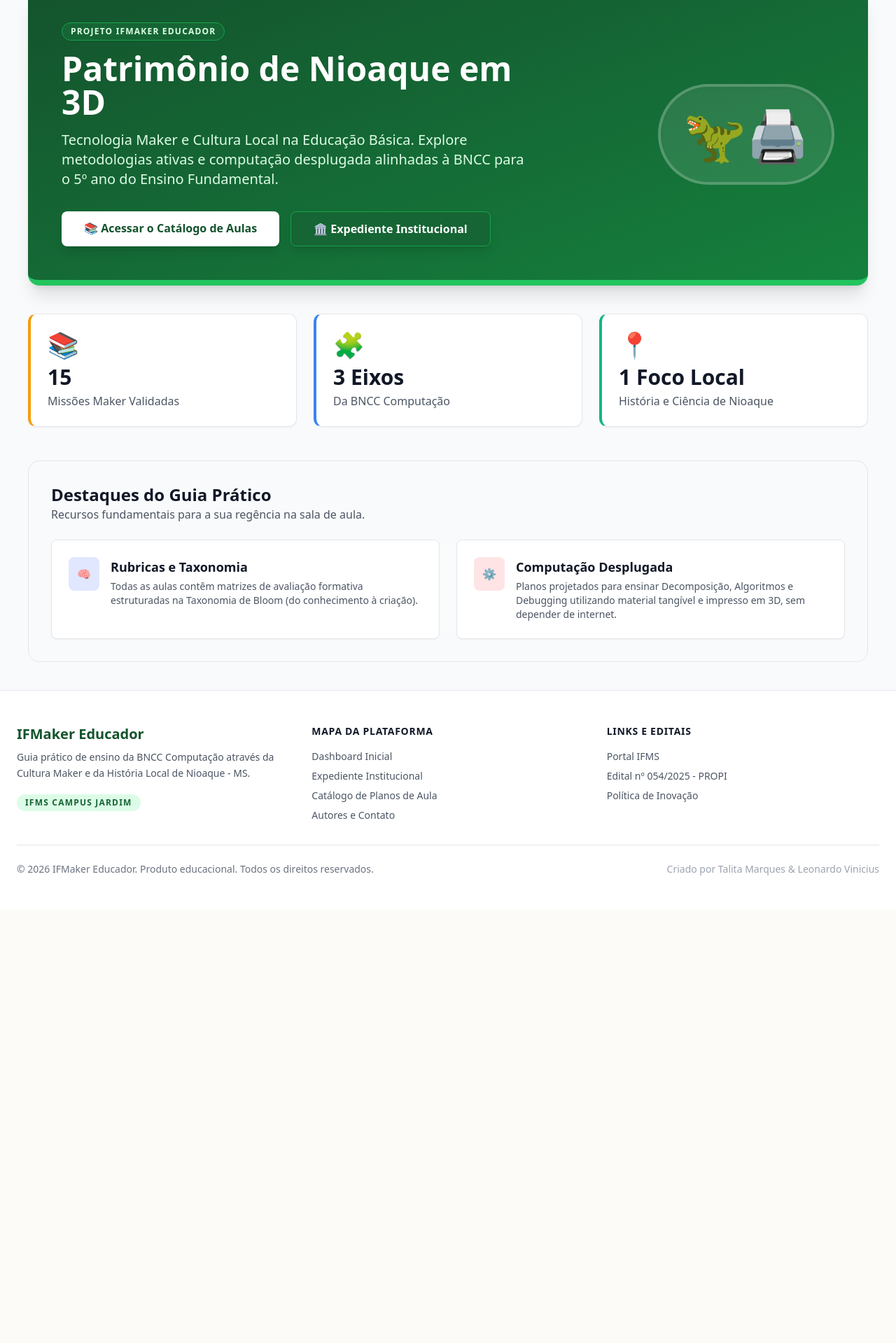
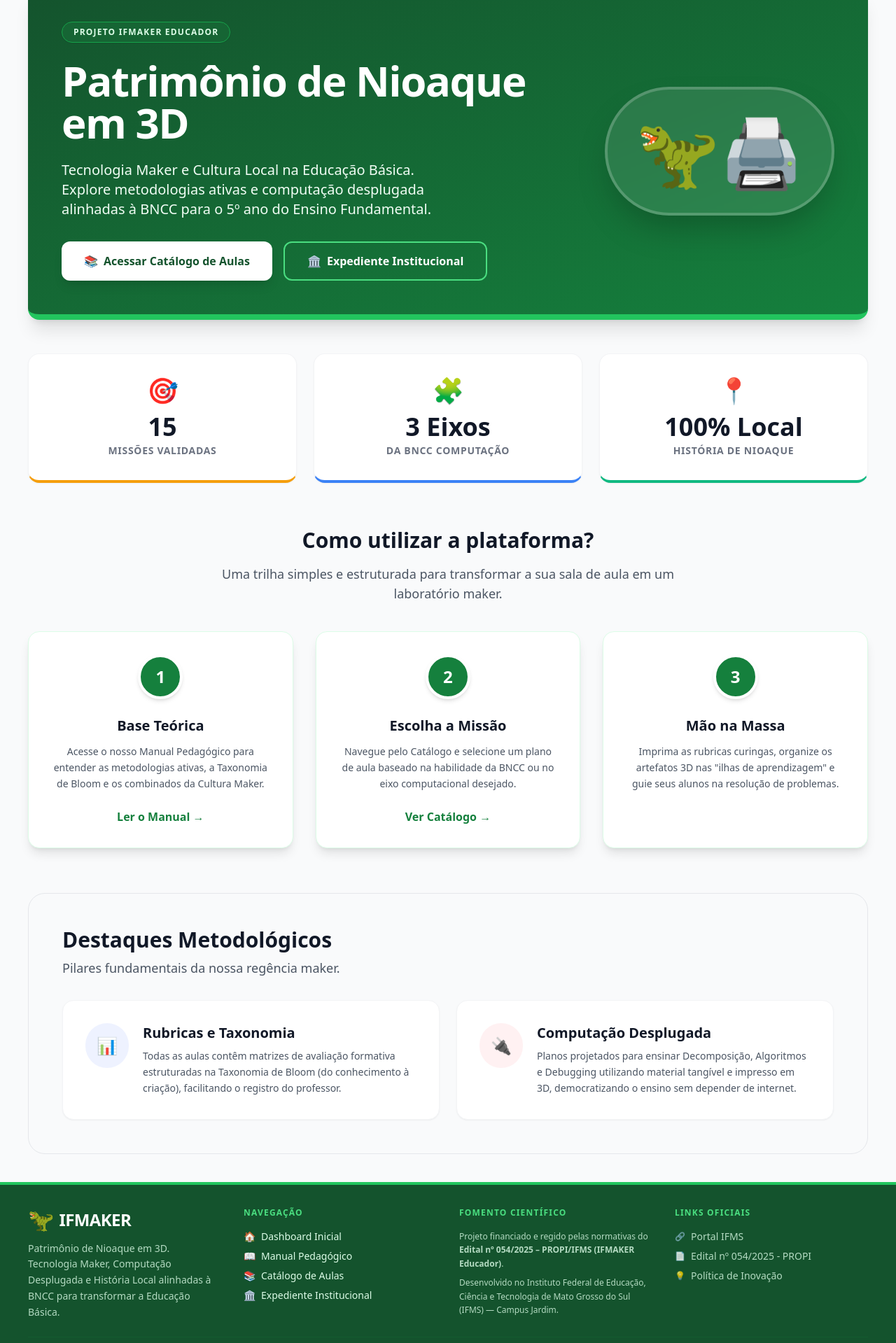
Before and after one commit to skyzinha-chan/ifmaker-patrimonio-nioaque-3d, a React (Vite) app: page / in a window 1280 px wide. Shown: the part 121-2040 px from the top of the page at 70% size. Before the commit the page ends 1421 px from the top, so only its background shows below. Built offline with nearby package versions, Linux system fonts and the light colour scheme.

Commit message:
🏗️ refactor: ajustes de caminhos e links

```diff
--- a/src/components/Footer.jsx
+++ b/src/components/Footer.jsx
@@ -1,55 +1,141 @@
 // src/components/Footer.jsx
-import React from 'react';
-import { Link } from 'react-router-dom';
+import React from "react";
+import { Link } from "react-router-dom";
 
 export default function Footer() {
-  const anoAtual = 2026; // Conforme o cronograma de homologação do seu projeto
+  const anoAtual = new Date().getFullYear();
 
   return (
-    <footer className="bg-white border-t border-gray-200 mt-auto print:hidden">
-      <div className="max-w-7xl mx-auto px-6 py-8 md:py-12">
-        <div className="grid grid-cols-1 md:grid-cols-3 gap-8">
-
-          {/* Coluna 1: Identidade */}
-          <div>
-            <h3 className="text-xl font-bold text-green-900 mb-2">IFMaker Educador</h3>
-            <p className="text-gray-600 text-sm leading-relaxed mb-4">
-              Guia prático de ensino da BNCC Computação através da Cultura Maker e da História Local de Nioaque - MS.
+    // Reduzi o padding vertical (py-8 em vez de py-12) para ficar mais compacto
+    <footer className='bg-green-900 text-green-50 border-t-4 border-green-500 mt-auto print:hidden'>
+      <div className='max-w-7xl mx-auto px-6 md:px-10 py-8'>
+        {/* GRID DE CONTEÚDO PRINCIPAL (Agora com 4 colunas em telas grandes) */}
+        <div className='grid grid-cols-1 md:grid-cols-2 lg:grid-cols-4 gap-8 mb-6'>
+          {/* Coluna 1: Identidade do Projeto */}
+          <div className='flex flex-col space-y-3'>
+            <h2 className='text-2xl font-extrabold tracking-tight text-white flex items-center gap-2'>
+              <span aria-hidden='true' className='text-3xl'>
+                🦖
+              </span>{" "}
+              IFMAKER
+            </h2>
+            <p className='text-green-100/80 text-sm leading-relaxed font-medium'>
+              Patrimônio de Nioaque em 3D. Tecnologia Maker, Computação
+              Desplugada e História Local alinhadas à BNCC para transformar a
+              Educação Básica.
             </p>
-            <span className="inline-block px-3 py-1 bg-green-100 text-green-800 rounded-full text-xs font-bold tracking-widest uppercase">
-              IFMS Campus Jardim
-            </span>
           </div>
 
-          {/* Coluna 2: Mapa do Site */}
-          <div>
-            <h4 className="font-bold text-gray-900 mb-4 uppercase text-sm tracking-wider">Mapa da Plataforma</h4>
-            <ul className="space-y-2 text-sm text-gray-600">
-              <li><Link to="/" className="hover:text-green-700 transition">Dashboard Inicial</Link></li>
-              <li><Link to="/capitulos/sobre" className="hover:text-green-700 transition">Expediente Institucional</Link></li>
-              <li><Link to="/planos" className="hover:text-green-700 transition">Catálogo de Planos de Aula</Link></li>
-              <li><Link to="/autores" className="hover:text-green-700 transition">Autores e Contato</Link></li>
+          {/* Coluna 2: Navegação Rápida */}
+          <div className='flex flex-col'>
+            <h3 className='text-green-400 font-bold uppercase tracking-widest text-xs mb-4'>
+              Navegação
+            </h3>
+            <nav
+              className='flex flex-col space-y-2'
+              aria-label='Navegação do rodapé'
+            >
+              <Link
+                to='/'
+                className='text-green-100 hover:text-white hover:translate-x-1 transition-all text-sm font-medium flex items-center gap-2'
+              >
+                <span aria-hidden='true'>🏠</span> Dashboard Inicial
+              </Link>
+              <Link
+                to='/manual'
+                className='text-green-100 hover:text-white hover:translate-x-1 transition-all text-sm font-medium flex items-center gap-2'
+              >
+                <span aria-hidden='true'>📖</span> Manual Pedagógico
+              </Link>
+              <Link
+                to='/planos'
+                className='text-green-100 hover:text-white hover:translate-x-1 transition-all text-sm font-medium flex items-center gap-2'
+              >
+                <span aria-hidden='true'>📚</span> Catálogo de Aulas
+              </Link>
+              <Link
+                to='/capitulos/sobre'
+                className='text-green-100 hover:text-white hover:translate-x-1 transition-all text-sm font-medium flex items-center gap-2'
+              >
+                <span aria-hidden='true'>🏛️</span> Expediente Institucional
+              </Link>
+            </nav>
+          </div>
+
+          {/* Coluna 3: Fomento Científico (Isolado) */}
+          <div className='flex flex-col'>
+            <h3 className='text-green-400 font-bold uppercase tracking-widest text-xs mb-4'>
+              Fomento Científico
+            </h3>
+            <div className='text-green-100/80 text-xs leading-relaxed space-y-2'>
+              <p>
+                Projeto financiado e regido pelas normativas do{" "}
+                <strong>
+                  Edital nº 054/2025 – PROPI/IFMS (IFMAKER Educador)
+                </strong>
+                .
+              </p>
+              <p>
+                Desenvolvido no Instituto Federal de Educação, Ciência e
+                Tecnologia de Mato Grosso do Sul (IFMS) — Campus Jardim.
+              </p>
+            </div>
+          </div>
+
+          {/* Coluna 4: Links Oficiais (Nova Coluna Lateral) */}
+          <div className='flex flex-col'>
+            <h3 className='text-green-400 font-bold uppercase tracking-widest text-xs mb-4'>
+              Links Oficiais
+            </h3>
+            <ul className='space-y-2 text-sm text-green-100/80'>
+              <li>
+                <a
+                  href='https://www.ifms.edu.br'
+                  target='_blank'
+                  rel='noopener noreferrer'
+                  className='hover:text-white hover:underline transition-all flex items-center gap-2'
+                >
+                  <span aria-hidden='true' className='text-xs'>
+                    🔗
+                  </span>{" "}
+                  Portal IFMS
+                </a>
+              </li>
+              <li>
+                <a
+                  href='https://selecao.ifms.edu.br/perfil/servidores/ifmaker-educador-edital-054-2025'
+                  target='_blank'
+                  rel='noopener noreferrer'
+                  className='hover:text-white hover:underline transition-all flex items-center gap-2'
+                >
+                  <span aria-hidden='true' className='text-xs'>
+                    📄
+                  </span>{" "}
+                  Edital nº 054/2025 - PROPI
+                </a>
+              </li>
+              <li>
+                <a
+                  href='#'
+                  className='hover:text-white hover:underline transition-all flex items-center gap-2'
+                >
+                  <span aria-hidden='true' className='text-xs'>
+                    💡
+                  </span>{" "}
+                  Política de Inovação
+                </a>
+              </li>
             </ul>
           </div>
-
-          {/* Coluna 3: Links Oficiais */}
-          <div>
-            <h4 className="font-bold text-gray-900 mb-4 uppercase text-sm tracking-wider">Links e Editais</h4>
-            <ul className="space-y-2 text-sm text-gray-600">
-              <li><a href="https://www.ifms.edu.br" target="_blank" rel="noopener noreferrer" className="hover:text-green-700 transition">Portal IFMS</a></li>
-              <li><a href="#" className="hover:text-green-700 transition">Edital nº 054/2025 - PROPI</a></li>
-              <li><a href="#" className="hover:text-green-700 transition">Política de Inovação</a></li>
-            </ul>
-          </div>
-
         </div>
 
-        {/* Linha Inferior: Copyright (TM 2026) */}
-        <div className="border-t border-gray-200 mt-8 pt-6 text-center md:flex md:justify-between md:text-left">
-          <p className="text-sm text-gray-500 font-medium">
-            &copy; {anoAtual} IFMaker Educador. Produto educacional. Todos os direitos reservados.
+        {/* Linha Inferior: Copyright e Autoria (Reduzi a margem superior para economizar espaço) */}
+        <div className='border-t border-green-800/50 mt-6 pt-5 text-center md:flex md:justify-between md:text-left'>
+          <p className='text-sm text-green-100/60 font-medium'>
+            &copy; {anoAtual} IFMaker Educador. Produto educacional. Todos os
+            direitos reservados.
           </p>
-          <p className="text-sm text-gray-400 mt-2 md:mt-0 font-medium">
+          <p className='text-sm text-green-400 mt-2 md:mt-0 font-bold tracking-wide'>
             Criado por Talita Marques & Leonardo Vinicius
           </p>
         </div>
--- a/src/components/Navbar.jsx
+++ b/src/components/Navbar.jsx
@@ -59,7 +59,7 @@ export default function Navbar() {
                 isActive ? activeStyle : inactiveStyle
               }
             >
-              📖 Manual Pedagógico
+              Manual Pedagógico
             </NavLink>
 
             {/* O Dropdown do Catálogo para Desktop */}
--- a/src/pages/Dashboard.jsx
+++ b/src/pages/Dashboard.jsx
@@ -1,102 +1,230 @@
 // src/pages/Dashboard.jsx
-import React from 'react';
-import { Link } from 'react-router-dom';
-import { planosDeAula } from '../data/planos'; // Para puxarmos métricas dinâmicas
+import React from "react";
+import { Link } from "react-router-dom";
+import { planosDeAula } from "../data/planos";
 
 export default function Dashboard() {
-  // Calculando métricas reais do seu banco de dados
+  // 1. Calculando apenas métricas dinâmicas reais que podem crescer
   const totalPlanos = planosDeAula.length;
 
+  // A métrica de Eixos permanece estática (Hardcoded), respeitando a regra de negócio da BNCC (3 Eixos).
+
   return (
-    <div className="p-6 md:p-10 max-w-7xl mx-auto animate-fadeIn">
-
+    <div className='p-6 md:p-10 max-w-7xl mx-auto animate-fadeIn'>
+      {/* ========================================== */}
       {/* HERO BANNER (Painel de Boas-Vindas) */}
-      <section className="bg-gradient-to-br from-green-900 to-green-700 rounded-2xl p-8 md:p-12 text-white shadow-xl mb-10 flex flex-col md:flex-row items-center justify-between gap-8 border-b-8 border-green-500">
-        <div className="max-w-2xl">
-          <span className="inline-block px-3 py-1 bg-green-800 text-green-100 rounded-full text-xs font-bold uppercase tracking-widest mb-4 border border-green-600 shadow-sm">
+      {/* ========================================== */}
+      <section className='bg-gradient-to-br from-green-900 to-green-700 rounded-2xl p-8 md:p-12 text-white shadow-xl mb-12 flex flex-col md:flex-row items-center justify-between gap-8 border-b-8 border-green-500'>
+        <div className='max-w-2xl'>
+          <span className='inline-block px-4 py-1.5 bg-green-800 text-green-100 rounded-full text-xs font-bold uppercase tracking-widest mb-6 border border-green-600 shadow-sm'>
             Projeto IFMaker Educador
           </span>
-          <h1 className="text-3xl md:text-5xl font-extrabold mb-4 leading-tight">
+          <h1 className='text-4xl md:text-5xl lg:text-6xl font-extrabold mb-6 leading-tight tracking-tight'>
             Patrimônio de Nioaque em 3D
           </h1>
-          <p className="text-green-100 text-lg md:text-xl leading-relaxed mb-8">
-            Tecnologia Maker e Cultura Local na Educação Básica. Explore metodologias ativas e computação desplugada alinhadas à BNCC para o 5º ano do Ensino Fundamental.
+          <p className='text-green-50 text-lg md:text-xl leading-relaxed mb-8 font-medium max-w-xl'>
+            Tecnologia Maker e Cultura Local na Educação Básica. Explore
+            metodologias ativas e computação desplugada alinhadas à BNCC para o
+            5º ano do Ensino Fundamental.
           </p>
-          <div className="flex flex-wrap gap-4">
+          <div className='flex flex-col sm:flex-row gap-4'>
             <Link
-              to="/planos"
-              className="bg-white text-green-900 font-bold py-3 px-8 rounded-lg shadow-lg hover:bg-green-50 hover:-translate-y-1 transition-all duration-300"
+              to='/planos'
+              className='inline-flex justify-center items-center bg-white text-green-900 font-bold py-3.5 px-8 rounded-xl shadow-lg hover:bg-green-50 hover:scale-105 focus:outline-none focus:ring-4 focus:ring-green-400 focus:ring-offset-2 focus:ring-offset-green-800 transition-all duration-300'
             >
-              📚 Acessar o Catálogo de Aulas
+              <span aria-hidden='true' className='mr-2'>
+                📚
+              </span>{" "}
+              Acessar Catálogo de Aulas
             </Link>
             <Link
-              to="/capitulos/sobre"
-              className="bg-green-800 text-white border border-green-600 font-bold py-3 px-8 rounded-lg shadow-lg hover:bg-green-600 hover:-translate-y-1 transition-all duration-300"
+              to='/capitulos/sobre'
+              className='inline-flex justify-center items-center bg-transparent border-2 border-green-400 text-white font-bold py-3.5 px-8 rounded-xl hover:bg-green-800 focus:outline-none focus:ring-4 focus:ring-green-400 focus:ring-offset-2 focus:ring-offset-green-800 transition-all duration-300'
             >
-              🏛️ Expediente Institucional
+              <span aria-hidden='true' className='mr-2'>
+                🏛️
+              </span>{" "}
+              Expediente Institucional
             </Link>
           </div>
         </div>
 
         {/* Ilustração / Destaque Visual */}
-        <div className="hidden lg:flex items-center justify-center bg-white/10 p-8 rounded-full border-4 border-white/20 shadow-inner">
-          <span className="text-7xl" role="img" aria-label="Dinossauro e Tecnologia">
+        <div className='hidden lg:flex items-center justify-center bg-white/10 p-10 rounded-full border-4 border-white/20 shadow-2xl backdrop-blur-sm transform hover:rotate-6 transition-transform duration-500'>
+          <span
+            className='text-8xl'
+            role='img'
+            aria-label='Tecnologia e Paleontologia'
+          >
             🦖🖨️
           </span>
         </div>
       </section>
 
-      {/* CARDS DE MÉTRICAS RÁPIDAS (Data-Driven) */}
-      <section className="grid grid-cols-1 md:grid-cols-3 gap-6 mb-12">
-        <div className="bg-white p-6 rounded-xl border border-gray-200 shadow-sm hover:shadow-md transition-shadow border-l-4 border-l-amber-500">
-          <div className="text-amber-500 text-4xl mb-2">📚</div>
-          <h3 className="text-3xl font-extrabold text-gray-900">{totalPlanos}</h3>
-          <p className="text-gray-600 font-medium mt-1">Missões Maker Validadas</p>
+      {/* ========================================== */}
+      {/* CARDS DE MÉTRICAS RÁPIDAS (Data-Driven + Regra BNCC) */}
+      {/* ========================================== */}
+      <section className='grid grid-cols-1 md:grid-cols-3 gap-6 mb-16'>
+        <div className='bg-white p-8 rounded-2xl border border-gray-100 shadow-sm hover:shadow-md transition-shadow border-b-4 border-b-amber-500 flex flex-col items-center text-center'>
+          <div className='text-amber-500 text-4xl mb-3' aria-hidden='true'>
+            🎯
+          </div>
+          <h3 className='text-4xl font-black text-gray-900 mb-1'>
+            {totalPlanos}
+          </h3>
+          <p className='text-gray-500 font-bold uppercase tracking-wider text-sm'>
+            Missões Validadas
+          </p>
         </div>
 
-        <div className="bg-white p-6 rounded-xl border border-gray-200 shadow-sm hover:shadow-md transition-shadow border-l-4 border-l-blue-500">
-          <div className="text-blue-500 text-4xl mb-2">🧩</div>
-          <h3 className="text-3xl font-extrabold text-gray-900">3 Eixos</h3>
-          <p className="text-gray-600 font-medium mt-1">Da BNCC Computação</p>
+        <div className='bg-white p-8 rounded-2xl border border-gray-100 shadow-sm hover:shadow-md transition-shadow border-b-4 border-b-blue-500 flex flex-col items-center text-center'>
+          <div className='text-blue-500 text-4xl mb-3' aria-hidden='true'>
+            🧩
+          </div>
+          <h3 className='text-4xl font-black text-gray-900 mb-1'>3 Eixos</h3>
+          <p className='text-gray-500 font-bold uppercase tracking-wider text-sm'>
+            Da BNCC Computação
+          </p>
         </div>
 
-        <div className="bg-white p-6 rounded-xl border border-gray-200 shadow-sm hover:shadow-md transition-shadow border-l-4 border-l-emerald-500">
-          <div className="text-emerald-500 text-4xl mb-2">📍</div>
-          <h3 className="text-3xl font-extrabold text-gray-900">1 Foco Local</h3>
-          <p className="text-gray-600 font-medium mt-1">História e Ciência de Nioaque</p>
+        <div className='bg-white p-8 rounded-2xl border border-gray-100 shadow-sm hover:shadow-md transition-shadow border-b-4 border-b-emerald-500 flex flex-col items-center text-center'>
+          <div className='text-emerald-500 text-4xl mb-3' aria-hidden='true'>
+            📍
+          </div>
+          <h3 className='text-4xl font-black text-gray-900 mb-1'>100% Local</h3>
+          <p className='text-gray-500 font-bold uppercase tracking-wider text-sm'>
+            História de Nioaque
+          </p>
         </div>
       </section>
 
-      {/* ÁREA DE DESTAQUES PEDAGÓGICOS */}
-      <section className="bg-gray-50 rounded-2xl p-8 border border-gray-200">
-        <div className="mb-6">
-          <h2 className="text-2xl font-bold text-gray-900">Destaques do Guia Prático</h2>
-          <p className="text-gray-600">Recursos fundamentais para a sua regência na sala de aula.</p>
+      {/* ========================================== */}
+      {/* JORNADA DO EDUCADOR (Novo UX Onboarding) */}
+      {/* ========================================== */}
+      <section className='mb-16'>
+        <div className='text-center mb-10'>
+          <h2 className='text-3xl font-extrabold text-gray-900 mb-4'>
+            Como utilizar a plataforma?
+          </h2>
+          <p className='text-gray-600 max-w-2xl mx-auto text-lg'>
+            Uma trilha simples e estruturada para transformar a sua sala de aula
+            em um laboratório maker.
+          </p>
         </div>
 
-        <div className="grid grid-cols-1 md:grid-cols-2 gap-6">
-          <div className="bg-white p-6 rounded-lg border border-gray-200 shadow-sm flex items-start gap-4">
-            <div className="bg-indigo-100 p-3 rounded-lg text-indigo-700">🧠</div>
+        <div className='grid grid-cols-1 md:grid-cols-3 gap-8 relative'>
+          {/* Linha conectora (visível apenas no desktop) */}
+          <div className='hidden md:block absolute top-1/2 left-10 right-10 h-1 bg-green-100 -z-10 transform -translate-y-1/2'></div>
+
+          {/* Passo 1 */}
+          <div className='bg-white p-8 rounded-2xl border border-green-100 shadow-lg text-center relative z-10'>
+            <div className='w-16 h-16 bg-green-700 text-white rounded-full flex items-center justify-center text-2xl font-bold mx-auto mb-6 shadow-md border-4 border-white'>
+              1
+            </div>
+            <h4 className='font-bold text-gray-900 text-xl mb-3'>
+              Base Teórica
+            </h4>
+            <p className='text-gray-600 text-sm leading-relaxed mb-6'>
+              Acesse o nosso Manual Pedagógico para entender as metodologias
+              ativas, a Taxonomia de Bloom e os combinados da Cultura Maker.
+            </p>
+            <Link
+              to='/manual'
+              className='text-green-700 font-bold hover:text-green-900 hover:underline'
+            >
+              Ler o Manual →
+            </Link>
+          </div>
+
+          {/* Passo 2 */}
+          <div className='bg-white p-8 rounded-2xl border border-green-100 shadow-lg text-center relative z-10'>
+            <div className='w-16 h-16 bg-green-700 text-white rounded-full flex items-center justify-center text-2xl font-bold mx-auto mb-6 shadow-md border-4 border-white'>
+              2
+            </div>
+            <h4 className='font-bold text-gray-900 text-xl mb-3'>
+              Escolha a Missão
+            </h4>
+            <p className='text-gray-600 text-sm leading-relaxed mb-6'>
+              Navegue pelo Catálogo e selecione um plano de aula baseado na
+              habilidade da BNCC ou no eixo computacional desejado.
+            </p>
+            <Link
+              to='/planos'
+              className='text-green-700 font-bold hover:text-green-900 hover:underline'
+            >
+              Ver Catálogo →
+            </Link>
+          </div>
+
+          {/* Passo 3 */}
+          <div className='bg-white p-8 rounded-2xl border border-green-100 shadow-lg text-center relative z-10'>
+            <div className='w-16 h-16 bg-green-700 text-white rounded-full flex items-center justify-center text-2xl font-bold mx-auto mb-6 shadow-md border-4 border-white'>
+              3
+            </div>
+            <h4 className='font-bold text-gray-900 text-xl mb-3'>
+              Mão na Massa
+            </h4>
+            <p className='text-gray-600 text-sm leading-relaxed mb-6'>
+              Imprima as rubricas curingas, organize os artefatos 3D nas "ilhas
+              de aprendizagem" e guie seus alunos na resolução de problemas.
+            </p>
+          </div>
+        </div>
+      </section>
+
+      {/* ========================================== */}
+      {/* ÁREA DE DESTAQUES PEDAGÓGICOS */}
+      {/* ========================================== */}
+      <section className='bg-gray-50 rounded-3xl p-8 md:p-12 border border-gray-200'>
+        <div className='mb-8 text-center md:text-left'>
+          <h2 className='text-2xl md:text-3xl font-extrabold text-gray-900 mb-2'>
+            Destaques Metodológicos
+          </h2>
+          <p className='text-gray-600 text-lg'>
+            Pilares fundamentais da nossa regência maker.
+          </p>
+        </div>
+
+        <div className='grid grid-cols-1 md:grid-cols-2 gap-6'>
+          <div className='bg-white p-6 md:p-8 rounded-2xl border border-gray-100 shadow-sm flex flex-col sm:flex-row items-start gap-5 hover:border-indigo-200 transition-colors'>
+            <div
+              className='bg-indigo-50 p-4 rounded-full text-indigo-600 text-2xl'
+              aria-hidden='true'
+            >
+              📊
+            </div>
             <div>
-              <h4 className="font-bold text-gray-900 text-lg">Rubricas e Taxonomia</h4>
-              <p className="text-sm text-gray-600 mt-1">
-                Todas as aulas contêm matrizes de avaliação formativa estruturadas na Taxonomia de Bloom (do conhecimento à criação).
+              <h4 className='font-bold text-gray-900 text-lg md:text-xl mb-2'>
+                Rubricas e Taxonomia
+              </h4>
+              <p className='text-sm text-gray-600 leading-relaxed'>
+                Todas as aulas contêm matrizes de avaliação formativa
+                estruturadas na Taxonomia de Bloom (do conhecimento à criação),
+                facilitando o registro do professor.
               </p>
             </div>
           </div>
 
-          <div className="bg-white p-6 rounded-lg border border-gray-200 shadow-sm flex items-start gap-4">
-            <div className="bg-rose-100 p-3 rounded-lg text-rose-700">⚙️</div>
+          <div className='bg-white p-6 md:p-8 rounded-2xl border border-gray-100 shadow-sm flex flex-col sm:flex-row items-start gap-5 hover:border-rose-200 transition-colors'>
+            <div
+              className='bg-rose-50 p-4 rounded-full text-rose-600 text-2xl'
+              aria-hidden='true'
+            >
+              🔌
+            </div>
             <div>
-              <h4 className="font-bold text-gray-900 text-lg">Computação Desplugada</h4>
-              <p className="text-sm text-gray-600 mt-1">
-                Planos projetados para ensinar Decomposição, Algoritmos e Debugging utilizando material tangível e impresso em 3D, sem depender de internet.
+              <h4 className='font-bold text-gray-900 text-lg md:text-xl mb-2'>
+                Computação Desplugada
+              </h4>
+              <p className='text-sm text-gray-600 leading-relaxed'>
+                Planos projetados para ensinar Decomposição, Algoritmos e
+                Debugging utilizando material tangível e impresso em 3D,
+                democratizando o ensino sem depender de internet.
               </p>
             </div>
           </div>
         </div>
       </section>
-
     </div>
   );
 }
```
